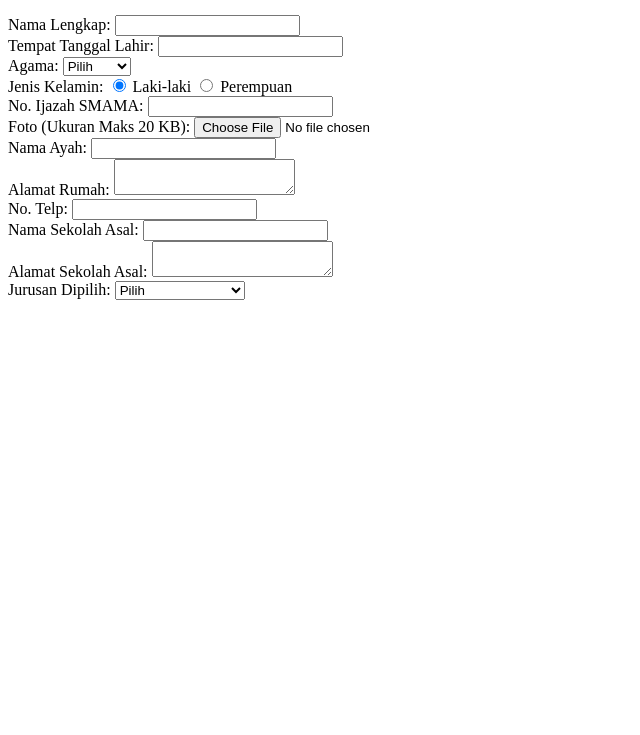
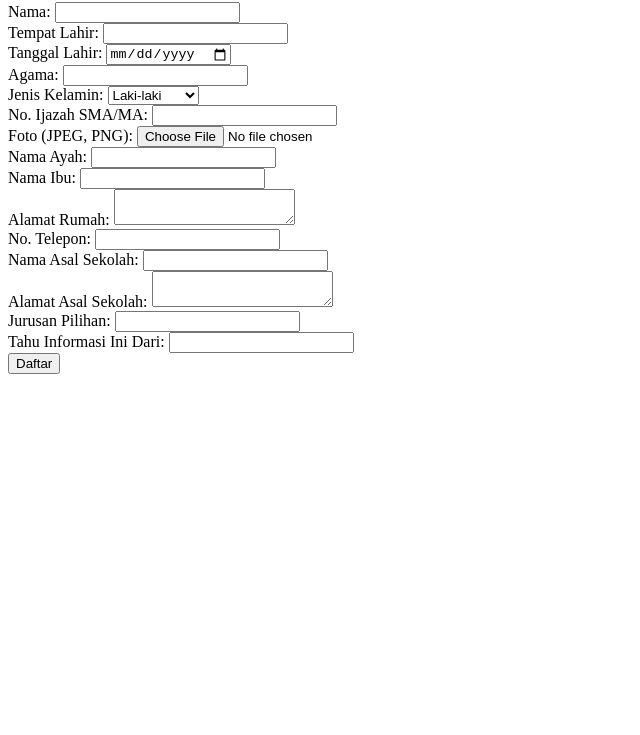
Before and after one commit to faulah/HTML-DASAR, a plain HTML site: page latihan_2_3.html in a window 1280 px wide. Shown: the part 65-800 px from the top of the page, without its empty margins (0-640 px from the left). Drawn offline with Linux system fonts and the light colour scheme.

Commit message:
https://github.com/faulah

```diff
--- a/latihan_2_3.html
+++ b/latihan_2_3.html
@@ -1,79 +1,62 @@
 <!DOCTYPE html>
 <html lang="en">
 <head>
-  <meta charset="UTF-8">
-  <meta name="viewport" content="width=device-width, initial-scale=1.0">
-  <title>Form Pendaftaran Mahasiswa Baru</title>
-  <link rel="stylesheet" href="style.css">
+    <meta charset="UTF-8">
+    <meta name="viewport" content="width=device-width, initial-scale=1.0">
+    <title>Formulir Pendaftaran Mahasiswa Baru</title>
 </head>
 <body>
-  <div class="container">
-    <form action="#">
-      <h1>Form Pendaftaran Mahasiswa Baru</h1>
-      <div class="row">
-        <label for="nama_lengkap">Nama Lengkap:</label>
-        <input type="text" id="nama_lengkap" name="nama_lengkap" required>
-      </div>
-      <div class="row">
-        <label for="tempat_tanggal_lahir">Tempat Tanggal Lahir:</label>
-        <input type="text" id="tempat_tanggal_lahir" name="tempat_tanggal_lahir" required>
-      </div>
-      <div class="row">
+    <h2>Formulir Pendaftaran Mahasiswa Baru</h2>
+    <form action="proses_pendaftaran.php" method="post" enctype="multipart/form-data">
+        <label for="nama">Nama:</label>
+        <input type="text" name="nama" required><br>
+
+        <label for="tempat_lahir">Tempat Lahir:</label>
+        <input type="text" name="tempat_lahir" required><br>
+
+        <label for="tanggal_lahir">Tanggal Lahir:</label>
+        <input type="date" name="tanggal_lahir" required><br>
+
         <label for="agama">Agama:</label>
-        <select id="agama" name="agama" required>
-          <option value="">Pilih</option>
-          <option value="Islam">Islam</option>
-          <option value="Kristen">Kristen</option>
-          <option value="Katolik">Katolik</option>
-          <option value="Hindu">Hindu</option>
-          <option value="Buddha">Buddha</option>
-        </select>
-      </div>
-      <div class="row">
+        <input type="text" name="agama" required><br>
+
         <label for="jenis_kelamin">Jenis Kelamin:</label>
-        <input type="radio" id="laki-laki" name="jenis_kelamin" value="laki-laki" checked>
-        <label for="laki-laki">Laki-laki</label>
-        <input type="radio" id="perempuan" name="jenis_kelamin" value="perempuan">
-        <label for="perempuan">Perempuan</label>
-      </div>
-      <div class="row">
-        <label for="no_ijazah">No. Ijazah SMAMA:</label>
-        <input type="text" id="no_ijazah" name="no_ijazah" required>
-      </div>
-      <div class="row">
-        <label for="foto">Foto (Ukuran Maks 20 KB):</label>
-        <input type="file" id="foto" name="foto" accept="image/*" required>
-      </div>
-      <div class="row">
+        <select name="jenis_kelamin" required>
+            <option value="Laki-laki">Laki-laki</option>
+            <option value="Perempuan">Perempuan</option>
+        </select><br>
+
+        <label for="no_ijasah">No. Ijazah SMA/MA:</label>
+        <input type="text" name="no_ijasah" required><br>
+
+        <label for="foto">Foto (JPEG, PNG):</label>
+        <input type="file" name="foto" accept="image/jpeg, image/png" required><br>
+
         <label for="nama_ayah">Nama Ayah:</label>
-        <input type="text" id="nama_ayah" name="nama_ayah" required>
-      </div>
-      <div class="row">
+        <input type="text" name="nama_ayah" required><br>
+
+        <label for="nama_ibu">Nama Ibu:</label>
+        <input type="text" name="nama_ibu" required><br>
+
         <label for="alamat_rumah">Alamat Rumah:</label>
-        <textarea id="alamat_rumah" name="alamat_rumah" required></textarea>
-      </div>
-      <div class="row">
-        <label for="no_telp">No. Telp:</label>
-        <input type="text" id="no_telp" name="no_telp" required>
-      </div>
-      <div class="row">
-        <label for="nama_sekolah_asal">Nama Sekolah Asal:</label>
-        <input type="text" id="nama_sekolah_asal" name="nama_sekolah_asal" required>
-      </div>
-      <div class="row">
-        <label for="alamat_sekolah_asal">Alamat Sekolah Asal:</label>
-        <textarea id="alamat_sekolah_asal" name="alamat_sekolah_asal" required></textarea>
-      </div>
-      <div class="row">
-        <label for="jurusan_di pilih">Jurusan Dipilih:</label>
-        <select id="jurusan_dipilih" name="jurusan_dipilih" required>
-          <option value="">Pilih</option>
-          <option value="Teknik Informatika">Teknik Informatika</option>
-          <option value="Sistem Informasi">Sistem Informasi</option>
-          <option value="Teknik Industri">Teknik Industri</option>
-          <option value="Manajemen">Manajemen</option>
-          <option value="Akuntansi">Akuntansi</option>
-        </select>
-      </div>
-      <div class="row">
-        <label for="tahu_informasi">
+        <textarea name="alamat_rumah" required></textarea><br>
+
+        <label for="no_telepon">No. Telepon:</label>
+        <input type="tel" name="no_telepon" required><br>
+
+        <label for="asal_sekolah">Nama Asal Sekolah:</label>
+        <input type="text" name="asal_sekolah" required><br>
+
+        <label for="alamat_asal_sekolah">Alamat Asal Sekolah:</label>
+        <textarea name="alamat_asal_sekolah" required></textarea><br>
+
+        <label for="jurusan">Jurusan Pilihan:</label>
+        <input type="text" name="jurusan" required><br>
+
+        <label for="informasi">Tahu Informasi Ini Dari:</label>
+        <input type="text" name="informasi" required><br>
+
+        <input type="submit" value="Daftar">
+    </form>
+</body>
+</html>
```
Also changed, not shown: latihan_2_4.html (added, +15 -0 lines).
